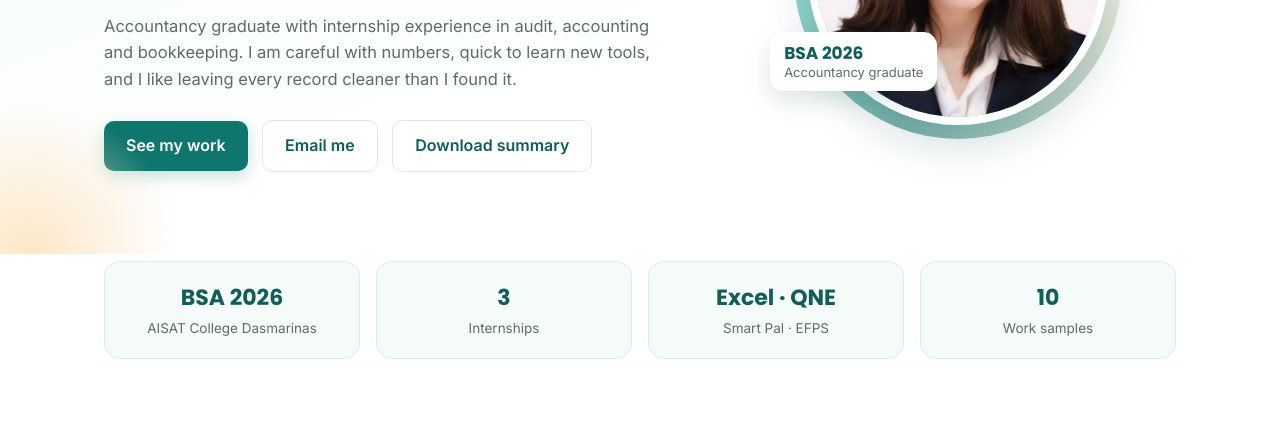
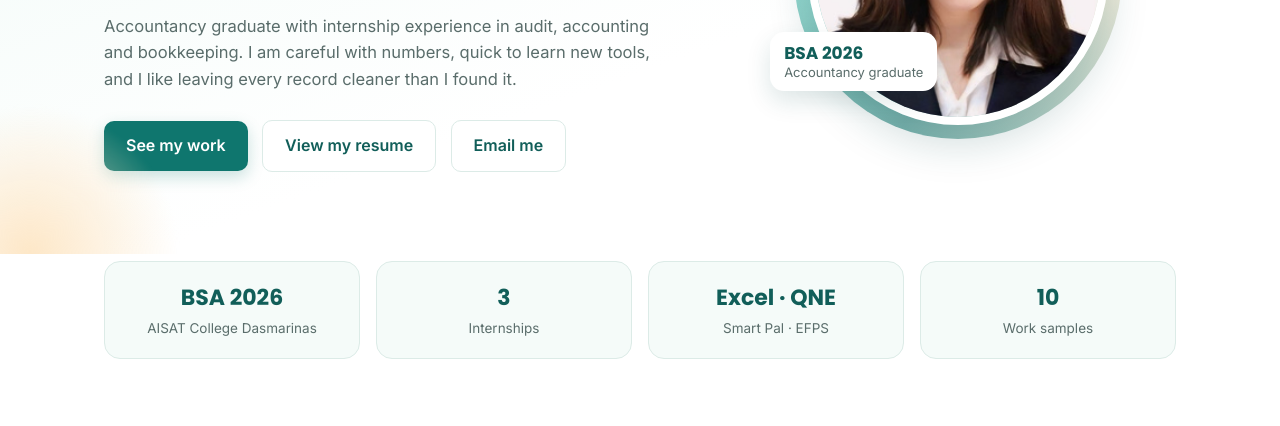
Before and after one commit to axople/portfolio, a plain HTML site: page index.html in a window 1280 px wide. Shown: the part 374-800 px from the top of the page. Drawn offline with Linux system fonts and the light colour scheme.

Commit message:
Add resume (signature removed) and View my resume buttons

```diff
--- a/index.html
+++ b/index.html
@@ -143,8 +143,8 @@
     <p class="role">Bookkeeping &middot; Reconciliation &middot; Virtual Assistant &middot; Ecommerce Support</p>
     <p class="intro">Accountancy graduate with internship experience in audit, accounting and bookkeeping. I am careful with numbers, quick to learn new tools, and I like leaving every record cleaner than I found it.</p>
     <a class="btn" href="#work">See my work</a>
+    <a class="btn ghost" href="files/Jade Marquez Resume.pdf" target="_blank">View my resume</a>
     <a class="btn ghost" href="mailto:pleoxa@gmail.com">Email me</a>
-    <a class="btn ghost" href="files/00 Portfolio Summary.docx" download>Download summary</a>
   </div>
   <div class="photo-wrap">
     <img class="photo" src="images/photo.jpg" alt="Photo of Jade Kendra Marquez">
@@ -304,6 +304,7 @@
   <h2>Let's work together</h2>
   <p>Open to full-time or part-time remote work. Send me a message and let's talk.</p>
   <a class="btn" href="mailto:pleoxa@gmail.com">Email me</a>
+  <a class="btn ghost" href="files/Jade Marquez Resume.pdf" target="_blank">View my resume</a>
   <a class="btn ghost" href="files/00 Portfolio Summary.docx" download>Download summary</a>
   <div class="contact"><a href="mailto:pleoxa@gmail.com">pleoxa@gmail.com</a> &middot; 0998 499 7247 &middot; Amadeo, Cavite, Philippines</div>
   <small>&copy; 2026 Jade Kendra Marquez</small>
```
Also changed, not shown: 1 other file.
